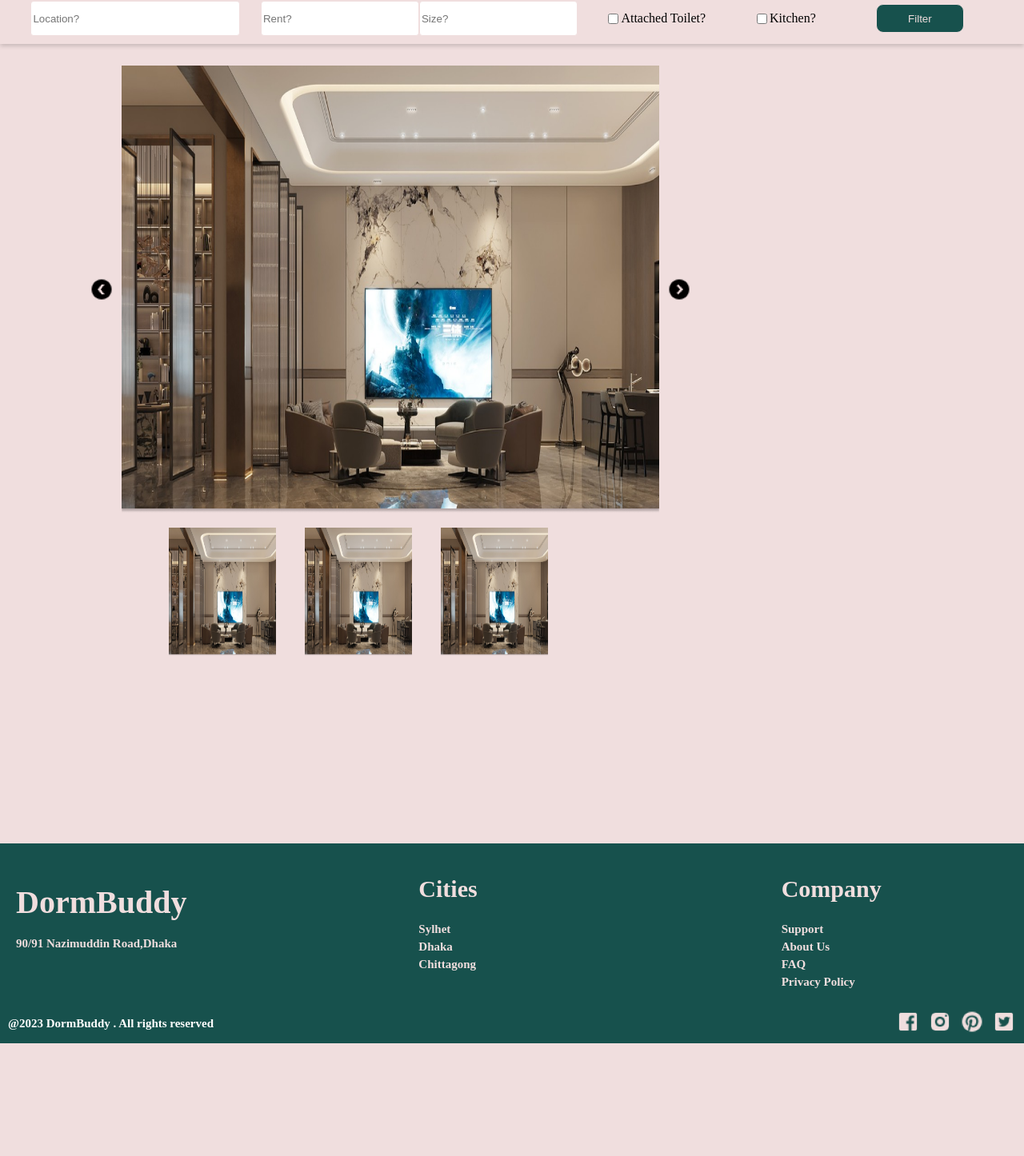
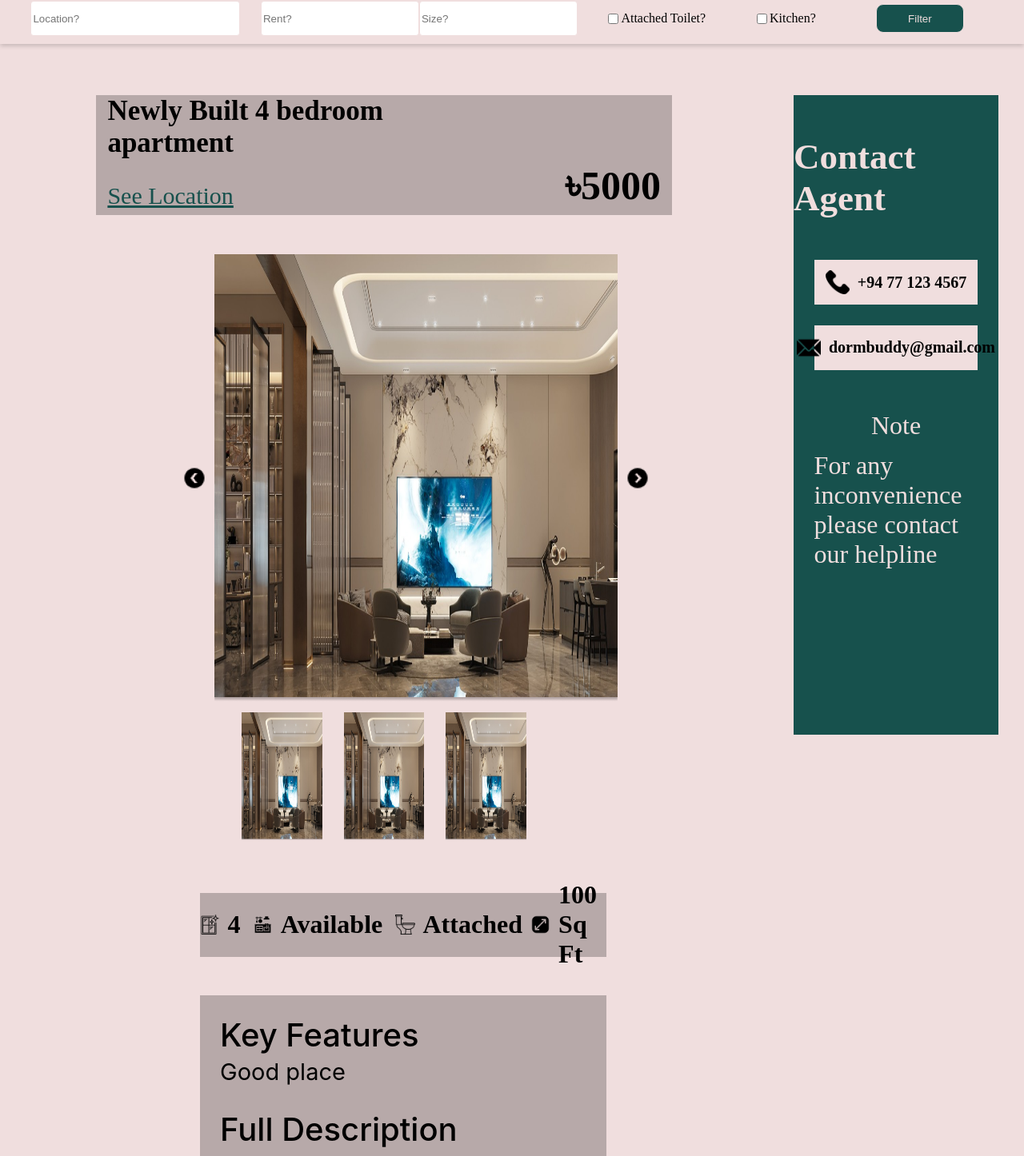
Before and after one commit to KrabbyKrabby/dormbuddy, a React (Create React App) app: page / in a window 1280 px wide. Shown: the part 73-1519 px from the top of the page at 80% size. Before the commit the page ends 1378 px from the top, so only its background shows below. Built offline with nearby package versions, Linux system fonts and the light colour scheme.

Commit message:
Completed Dorm Page Design

```diff
--- a/src/pages/CSS/DormPage.css
+++ b/src/pages/CSS/DormPage.css
@@ -5,3 +5,192 @@ html{
   h1{
     margin: 0px;
   }
+
+  .dorm-page{
+    display: flex;
+    flex-direction: row;
+    margin-top: 5%;
+  }
+
+  .dorm-page-left{
+    display: flex;
+    flex-direction: column;
+    width: 75%;
+    align-items: center;
+  }
+
+  .dorm-page-right{
+    width: 25%;
+    height: 800px;
+  }
+
+  .contact-card{
+    display: flex;
+    flex-direction: column;
+    width: 80%;
+    height: 100%;
+    background: #17514D;
+    margin-left: auto;
+    margin-right: auto;
+    align-items: center;
+  }
+
+  .contact-agent{
+    color: #F0DEDE;
+    font-size: 45px;
+    font-style: normal;
+    font-weight: 700;
+    margin-top: 20%;
+  }
+
+  .contact-info{
+    display: flex;
+    flex-direction: row;
+    width: 80%;
+    height: 7%;
+    background: #F0DEDE;
+    margin-top: 20%;
+    justify-content: center;
+    align-items: center;
+  }
+
+  .email-info{
+    display: flex;
+    flex-direction: row;
+    margin-top: 10%;
+    width: 80%;
+    height: 7%;
+    background: #F0DEDE;
+    justify-content: center;
+    align-items: center;
+  }
+
+  .safety-tips{
+    color: #F0DEDE;
+    font-size: 32px;
+    font-style: normal;
+    font-weight: 500;
+    margin-top: 20%;
+  }
+
+  .safety-tip-info{
+    width: 80%;
+    color: #F0DEDE;
+    font-size: 32px;
+    font-style: normal;
+    font-weight: 500;
+    margin-top: 5%;
+  }
+
+  .phone-number{
+    font-size: 20px;
+  }
+
+  .email{
+    font-size: 20px;
+  }
+
+  .dorm-page-upper{
+    display: flex;
+    flex-direction: column;
+    width: 75%;
+    height: 150px;
+    background: rgba(0, 0, 0, 0.24);
+    margin-bottom: 3%;
+  }
+
+  .dormpage-title{
+    width: 60%;
+    font-size: 35px;
+    margin-left: 2%;
+  }
+
+  .dormpage-maps-rent{
+    display: flex;
+    flex-direction: row;
+    margin-top: auto;
+    margin-bottom: 1%;
+    margin-left: 2%;
+  }
+
+  .google-maps-link{
+    color: #17514D;
+    font-size: 30px;
+    font-style: normal;
+    font-weight: 400;
+    text-decoration-line: underline;
+    align-self: last baseline;
+  }
+
+  .dormpage-rent{
+    font-size: 50px;
+    margin-left: auto;
+    margin-right: 2%;
+  }
+
+  .dormpage-dormAmenities{
+    display: flex;
+    flex-direction: row;
+    width: 53%;
+    height: 80px;
+    background: rgba(0, 0, 0, 0.24);
+    margin-left: 5%;
+    margin-top: 2%;
+    justify-content: center;
+    align-items: center;
+  }
+  .sizeLogo{
+    margin-left: 2%;
+  }
+
+  .dormpage-dormDescription{
+    display: flex;
+    flex-direction: column;
+    width: 53%;
+    height: 600px;
+    background: rgba(0, 0, 0, 0.24);
+    margin-left: 5%;
+    margin-top: 5%;
+  }
+
+  .key-features{
+    color: #000;
+    font-family: Inter;
+    font-size: 40px;
+    font-style: normal;
+    font-weight: 500;
+    line-height: normal;
+    margin-left: 5%;
+    margin-top: 5%;
+  }
+
+  .full-description{
+    color: #000;
+    font-family: Inter;
+    font-size: 40px;
+    font-style: normal;
+    font-weight: 500;
+    line-height: normal;
+    margin-left: 5%;
+    margin-top: 5%;
+  }
+
+  .key-feature-info{
+    color: #000;
+    font-family: Inter;
+    font-size: 29px;
+    font-style: normal;
+    font-weight: 400;
+    line-height: 150.023%; /* 43.507px */
+    margin-left: 5%;
+  }
+
+  .full-description-info{
+    color: #000;
+    font-family: Inter;
+    font-size: 29px;
+    font-style: normal;
+    font-weight: 400;
+    line-height: 150.023%; /* 43.507px */
+    margin-left: 5%;
+  }
--- a/src/pages/DormPage.js
+++ b/src/pages/DormPage.js
@@ -4,13 +4,67 @@ import LoginCard from '../components/LoginCard';
 import SearchBar from '../components/SearchBar';
 import ImageViewer from '../components/ImageViewer';
 import './CSS/DormPage.css';
+import PhoneLogo from '../images/phone.png';
+import EmailLogo from '../images/email.png';
+import WindowLogo from '../images/window.png'
+import KitchenLogo from '../images/kitchen.png'
+import ToiletLogo from '../images/toilet.png'
+import SizeLogo from '../images/maximize.png'
 
 export default function DormPage() {
     return (
         <main className="main">
             <Navbar />
             <SearchBar />
-            <ImageViewer />
+
+            <div className='dorm-page'>
+                <div className='dorm-page-left'>
+                    <div className='dorm-page-upper'>
+                        <h1 className='dormpage-title'>Newly Built 4 bedroom apartment</h1>
+                        <div className='dormpage-maps-rent'>
+                            <h1 className='google-maps-link'>See Location</h1>
+                            <h1 className='dormpage-rent'>৳5000</h1>
+                        </div>
+                    </div>
+                    <ImageViewer />
+
+                    <div className="dormpage-dormAmenities">
+                        <img src={WindowLogo} alt="Window Logo" className="windowLogo"></img>
+                        <h1 className='windowNo'>4</h1>
+                        <img src={KitchenLogo} alt="Kitchen Logo" className="kitchenLogo"></img>
+                        <h1 className='kitchenAvailable'>Available</h1>
+                        <img src={ToiletLogo} alt="Toilet Logo" className="toiletLogo"></img>
+                        <h1 className='toiletAvailable'>Attached</h1>
+                        <img src={SizeLogo} alt="Size Logo" className="sizeLogo"></img>
+                        <h1 className='dorm-size'>100 Sq Ft</h1>
+                    </div>
+
+                    <div className='dormpage-dormDescription'>
+                        <h1 className='key-features'>Key Features</h1>
+                        <h1 className='key-feature-info'>Good place</h1>
+                        <h1 className='full-description'>Full Description</h1>
+                        <h1 className='full-description-info'>IDK Dorm Good</h1>
+                    </div>
+
+                </div>
+
+                <div className='dorm-page-right'>
+                    <div className='contact-card'>
+                        <h1 className='contact-agent'>Contact Agent</h1>
+                        <div className='contact-info'>
+                            <img src = {PhoneLogo} alt = 'Phone Logo' className='phone-logo'/>
+                            <h1 className='phone-number'>+94 77 123 4567</h1>
+                        </div>
+                        <div className='email-info'>
+                            <img src = {EmailLogo} alt = 'Email Logo' className='email-logo'/>
+                            <h1 className='email'>dormbuddy@gmail.com</h1>
+                        </div>
+                        <h1 className='safety-tips'>Note</h1>
+                        <h1 className='safety-tip-info'>For any inconvenience please contact our helpline</h1>
+                    </div>
+                </div>
+            </div>
+
             <Footer />
         </main>
     );
```
Also changed, not shown: src/images/email.png (added), src/images/phone.png (added).
